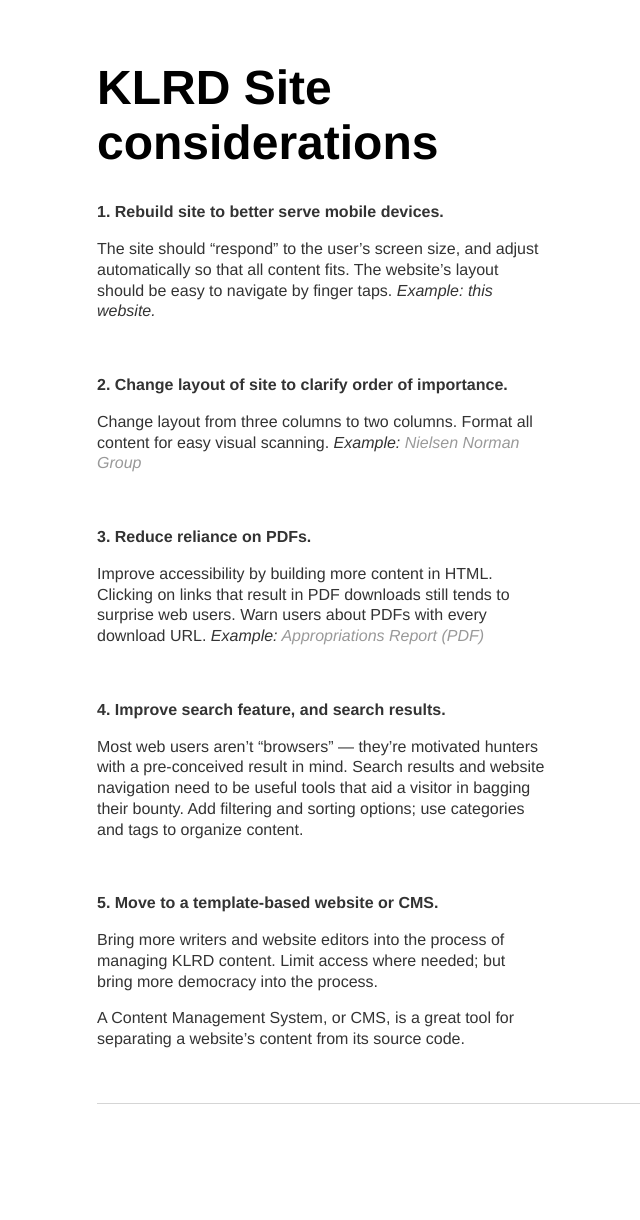
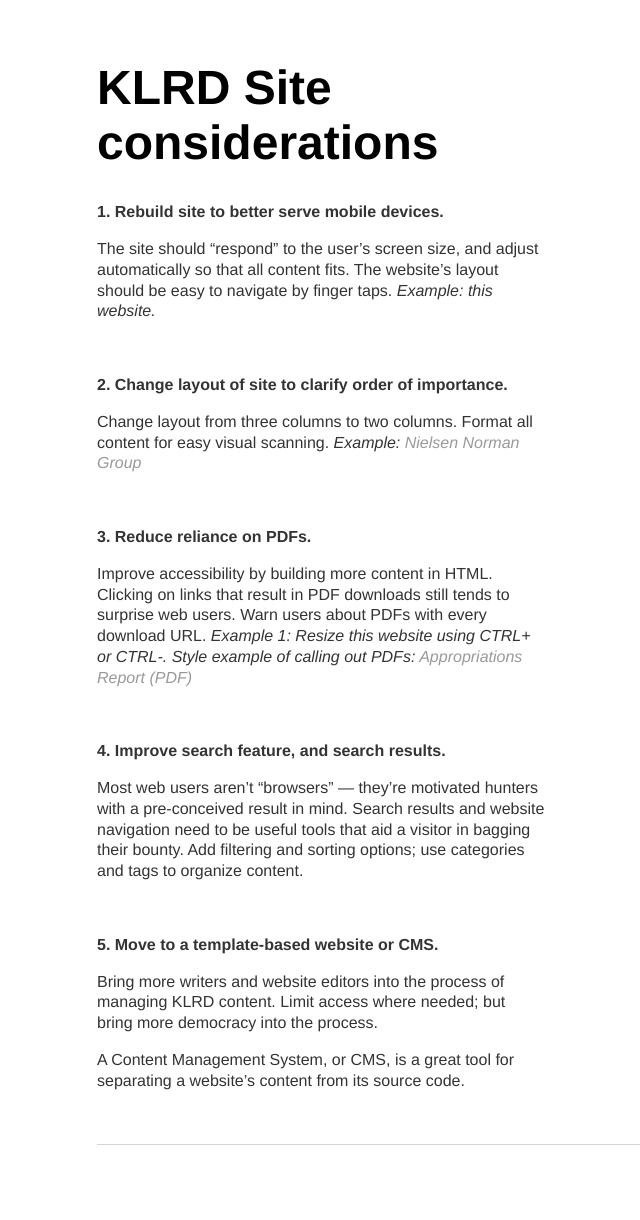
Before and after one commit to karlfun/karlfun.github.io, a Jekyll site: the page built from index.html, in a window 1280 px wide. Shown: the whole page, without its empty margins (95-735 px from the left). Built offline with Jekyll 4.4.1, drawn with Linux system fonts in a browser that asks for light colours; before the commit the page ends 1179 px from its top, so only the background shows below that.

Commit message:
add notes to PDF line

```diff
--- a/index.html
+++ b/index.html
@@ -12,7 +12,7 @@
 <p>&nbsp;</p>
 
 <p><strong>3. Reduce reliance on PDFs.</strong></p>
-<p>Improve accessibility by building more content in HTML. Clicking on links that result in PDF downloads still tends to surprise web users. Warn users about PDFs with every download URL. <em>Example: <a href="http://www.kslegresearch.org/KLRD-web/Publications/AppropriationsRevenue/2020AppropriationsRpt.pdf">Appropriations Report (PDF)</a></em></p>
+<p>Improve accessibility by building more content in HTML. Clicking on links that result in PDF downloads still tends to surprise web users. Warn users about PDFs with every download URL. <em>Example 1: Resize this website using CTRL+ or CTRL-. Style example of calling out PDFs: <a href="http://www.kslegresearch.org/KLRD-web/Publications/AppropriationsRevenue/2020AppropriationsRpt.pdf">Appropriations Report (PDF)</a></em></p>
 <p>&nbsp;</p>
 
 <p><strong>4. Improve search feature, and search results.</strong></p>
```
